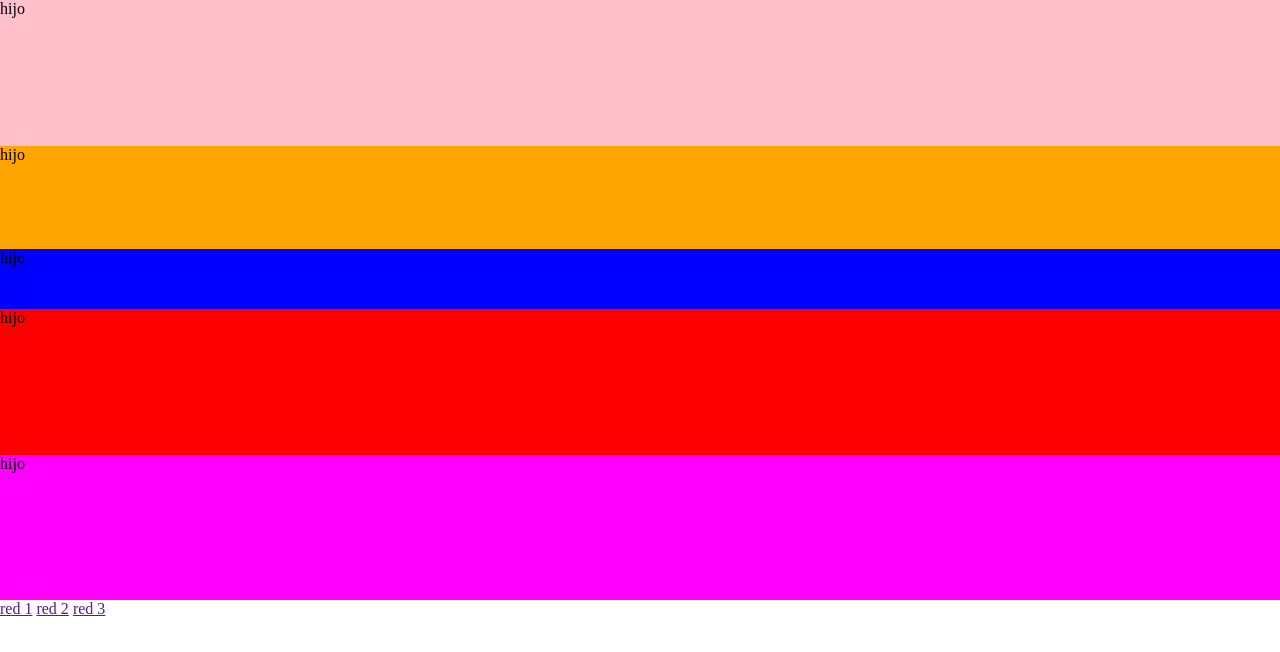
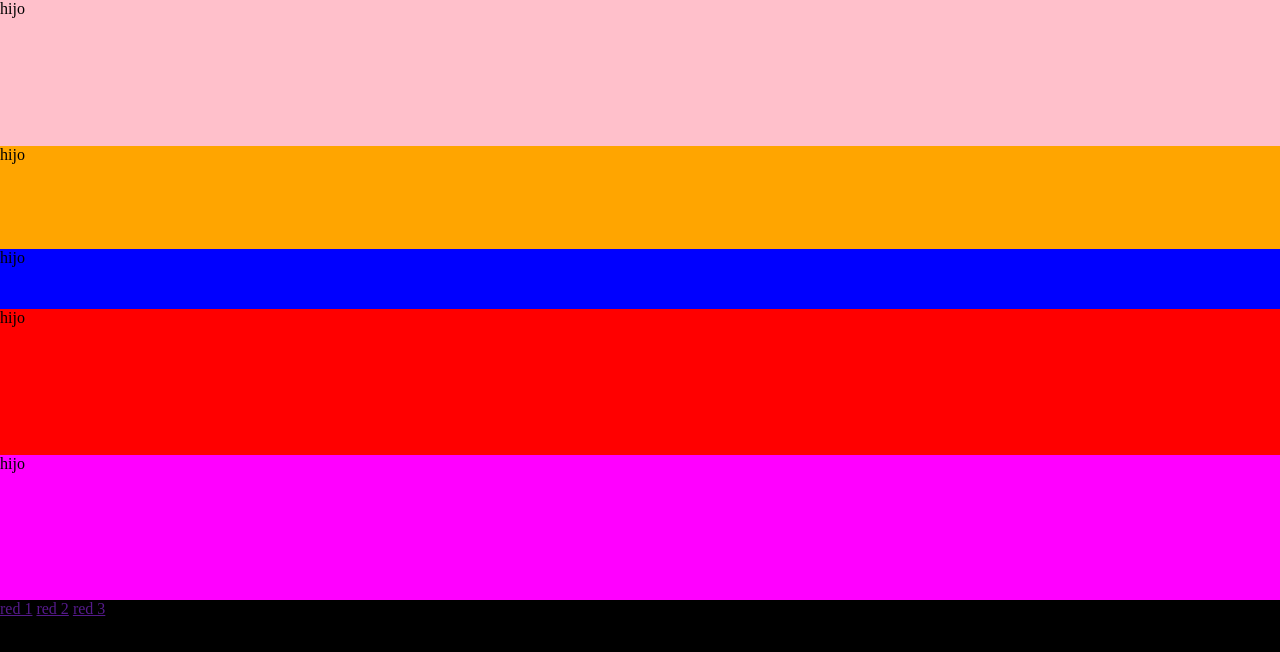
Before and after one commit to Nachorojo2015/proyecto-master, a plain HTML site: page index.html in a window 1280 px wide. Drawn offline with Linux system fonts and the light colour scheme.

Commit message:
version fondo oscuro del proyecto

```diff
--- a/css/style.css
+++ b/css/style.css
@@ -4,6 +4,10 @@
     margin: 0;
     padding: 0;
     box-sizing: border-box;
+}
+
+body{
+    background-color: black;
 }
 
 /* estilos del contenedor */
```
